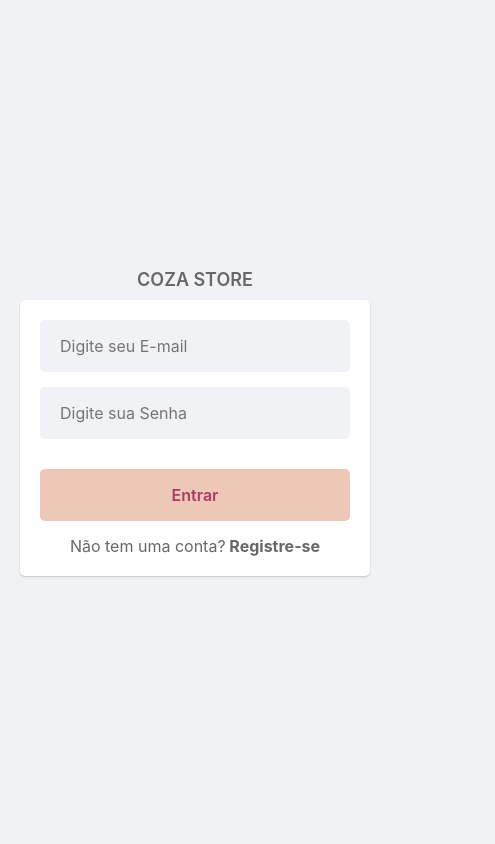
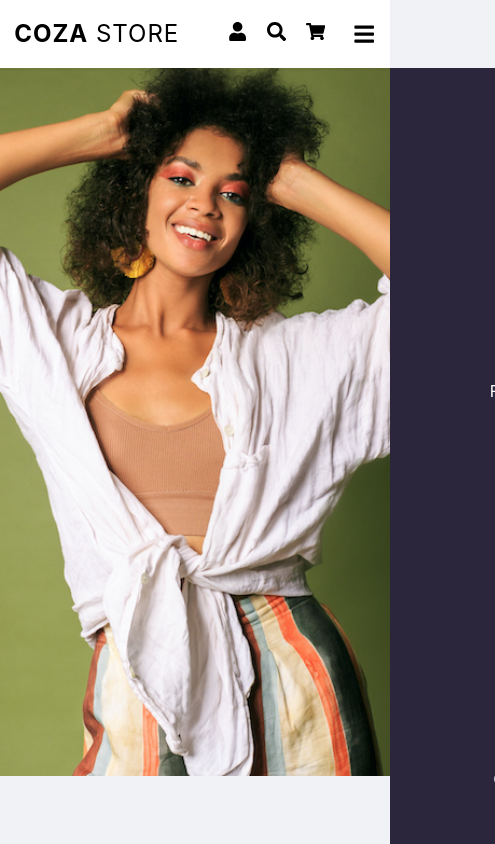
Before and after one commit to mfugissecruz/hackadev-v2.0, a React (Vite) app: page / in a window 390 px wide. Shown: the top 844 px of the page, 495 px wide, since content can reach past the window. Built offline with nearby package versions, Linux system fonts and the light colour scheme.

Commit message:
atualizando navbar

```diff
--- a/src/components/Navbar/Navbar.module.css
+++ b/src/components/Navbar/Navbar.module.css
@@ -87,6 +87,31 @@ nav {
         transform: translateX(100%);
     }
 
+    .active {
+        position: absolute;
+        top: 8vh;
+        right: 0;
+        width: 70vw;
+        height: 92vh;
+        background: rgb(43, 38, 60);
+        flex-direction: column;
+        align-items: center;
+        justify-content: space-around;
+        transform: translateX(0);
+    }
+
+    .active {
+        list-style: none;
+        display: flex;
+    }
+
+    .nav_list2 a {
+        color: black;
+    }
+
+    .nav_list2 a:hover {
+        color: rgb(95, 82, 142);
+    }
 
     a {
         color: white;
@@ -110,9 +135,4 @@ nav {
         display: flex;
 
     }
-
-    .nav_list.active {
-        transform: translateX(0);
-    }
-
 }
--- a/src/components/Navbar/index.jsx
+++ b/src/components/Navbar/index.jsx
@@ -2,11 +2,11 @@ import styles from "./Navbar.module.css";
 import { useState } from "react";
 import { FaShoppingCart, FaSearch, FaBars, FaUser } from "react-icons/fa";
 
-export const Navbar = () => {
+export function Navbar() {
   const [active, setActive] = useState(styles.nav_list);
   const navToggle = () => {
-    active === "styles.nav_list"
-      ? setActive(styles.nav_list.active)
+    active === styles.nav_list
+      ? setActive(styles.active)
       : setActive(styles.nav_list);
   };
 
@@ -14,12 +14,12 @@ export const Navbar = () => {
     <>
       <header>
         <nav>
-          <a href="/home" className={styles.logo}>
+          <a href="/" className={styles.logo}>
             <b>COZA</b> STORE
           </a>
           <ul className={active}>
             <li>
-              <a href="/home">Home</a>
+              <a href="/">Home</a>
             </li>
             <li>
               <a href="#">Shop</a>
@@ -39,12 +39,12 @@ export const Navbar = () => {
           </ul>
           <ul className={styles.nav_list2}>
             <li>
-              <a href="#">
+              <a href="/login">
                 <FaUser />
               </a>
             </li>
             <li>
-              <a href="#">
+              <a href="">
                 <FaSearch />
               </a>
             </li>
--- a/src/pages/Product/index.jsx
+++ b/src/pages/Product/index.jsx
@@ -1,6 +1,4 @@
 import React from 'react';
-import Footer from '../../components/Footer/Footer';
-import {Navbar} from '../../components/Navbar';
 import './styles.css';
 
 
@@ -74,7 +72,9 @@ class Product extends React.Component{
                       ))
                   }
                   </div>
-                  <button className="cart">Adicionar ao carrinho</button>
+                  <a href="/cart">
+                    <button className="cart">Adicionar ao carrinho</button>
+                  </a>
 
               </div>
               </div>
--- a/src/routes/index.jsx
+++ b/src/routes/index.jsx
@@ -8,10 +8,10 @@ import Signup from "../pages/Signup"
 export const Router = () => {
     return (
         <Routes>
-            <Route path="/" element={<Signin />} />
-            <Route exact path="/signup" element={<Signup />} />
+            <Route path="/login" element={<Signin />} />
+            <Route exact path="/logout" element={<Signup />} />
+            <Route element={ <Home /> } path="/" />
             <Route path="*" element={<Signin />} />
-            <Route element={ <Home /> } path="/home" />
             <Route element={ <Product /> } path="/product" />
             <Route element={ <Cart /> } path="/cart" />
         </Routes>
```
